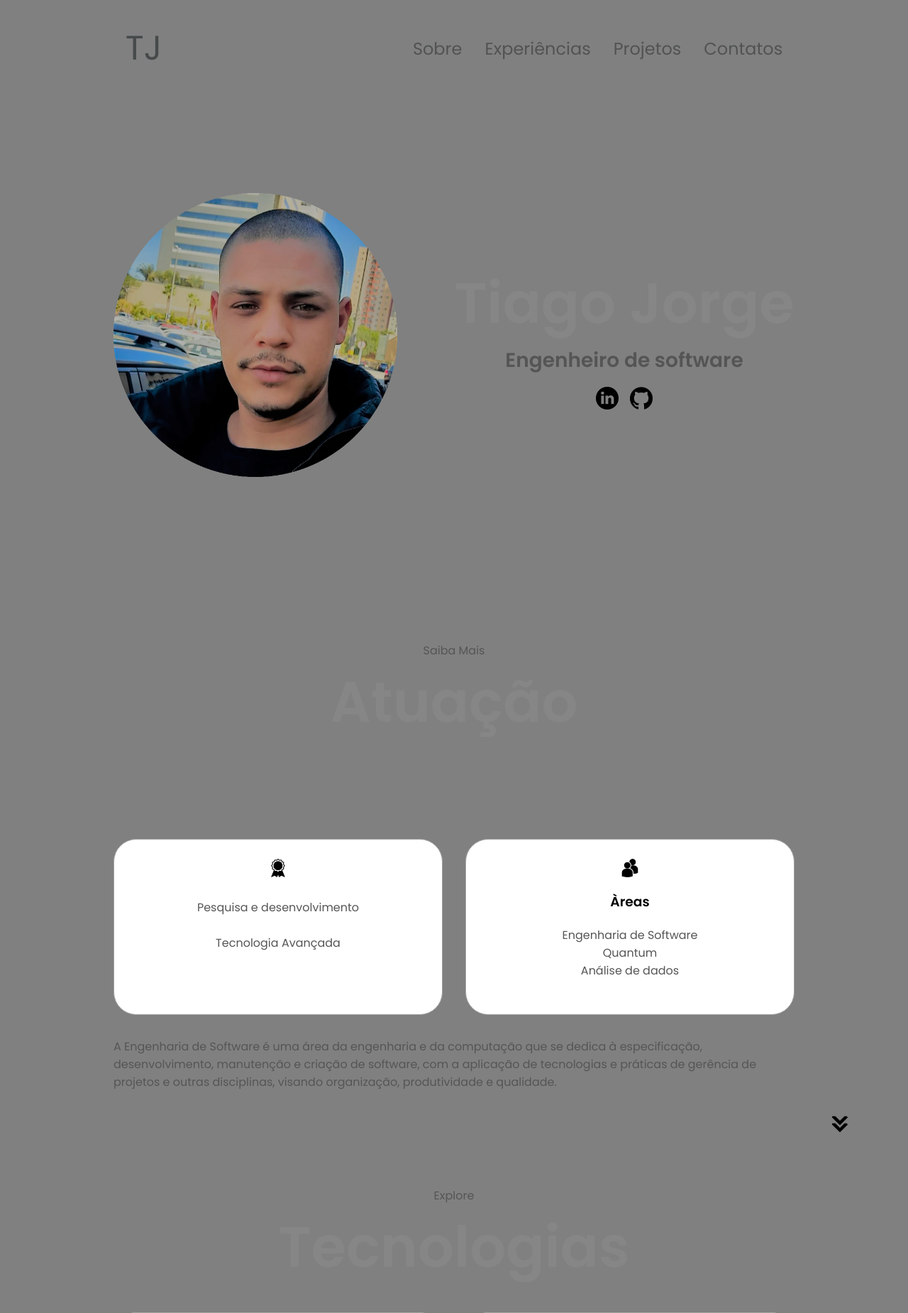
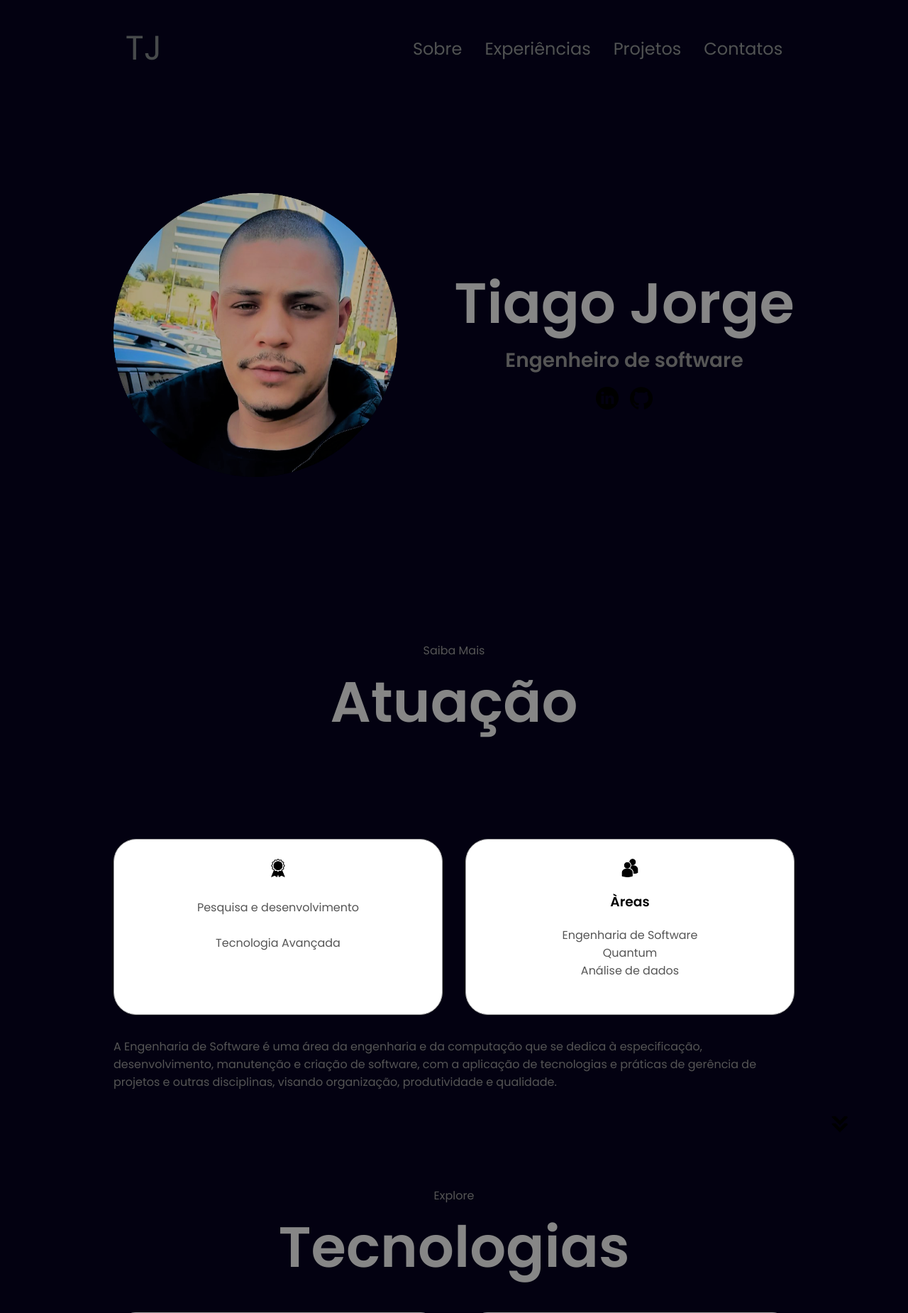
Before and after one commit to tiagojorgee/portfolio, a PHP site: page / in a window 1280 px wide. Shown: the top 1850 px of the page at 71% size. Run offline with PHP 8.4, Linux system fonts and the light colour scheme.

Commit message:
Atualizar o style.css

```diff
--- a/style.css
+++ b/style.css
@@ -9,7 +9,7 @@
 
 body {
   font-family: "Poppins", sans-serif;
-  background: gray;
+  background: rgb(3, 1 ,17);
 html {
   scroll-behavior: smooth;
 }
```
